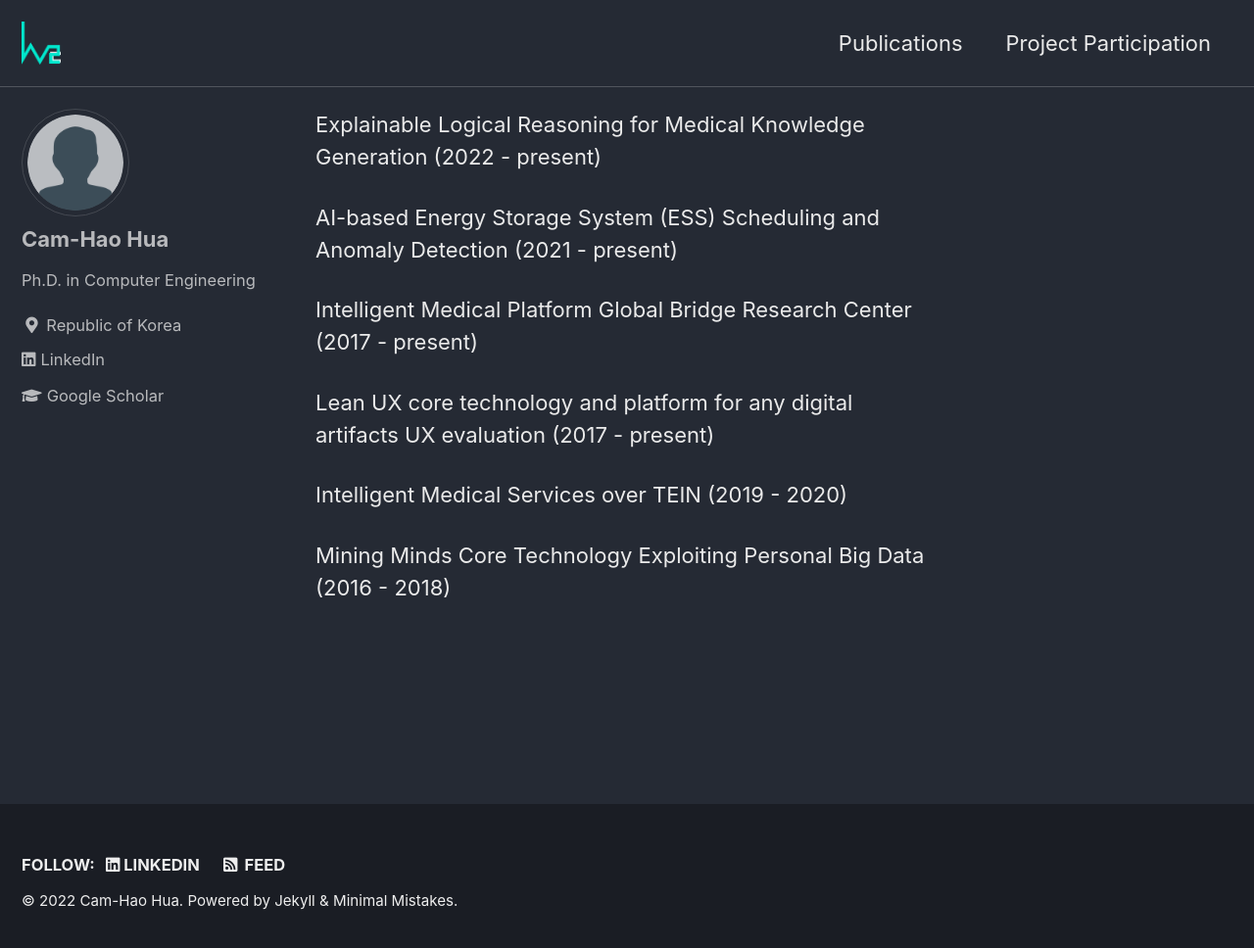
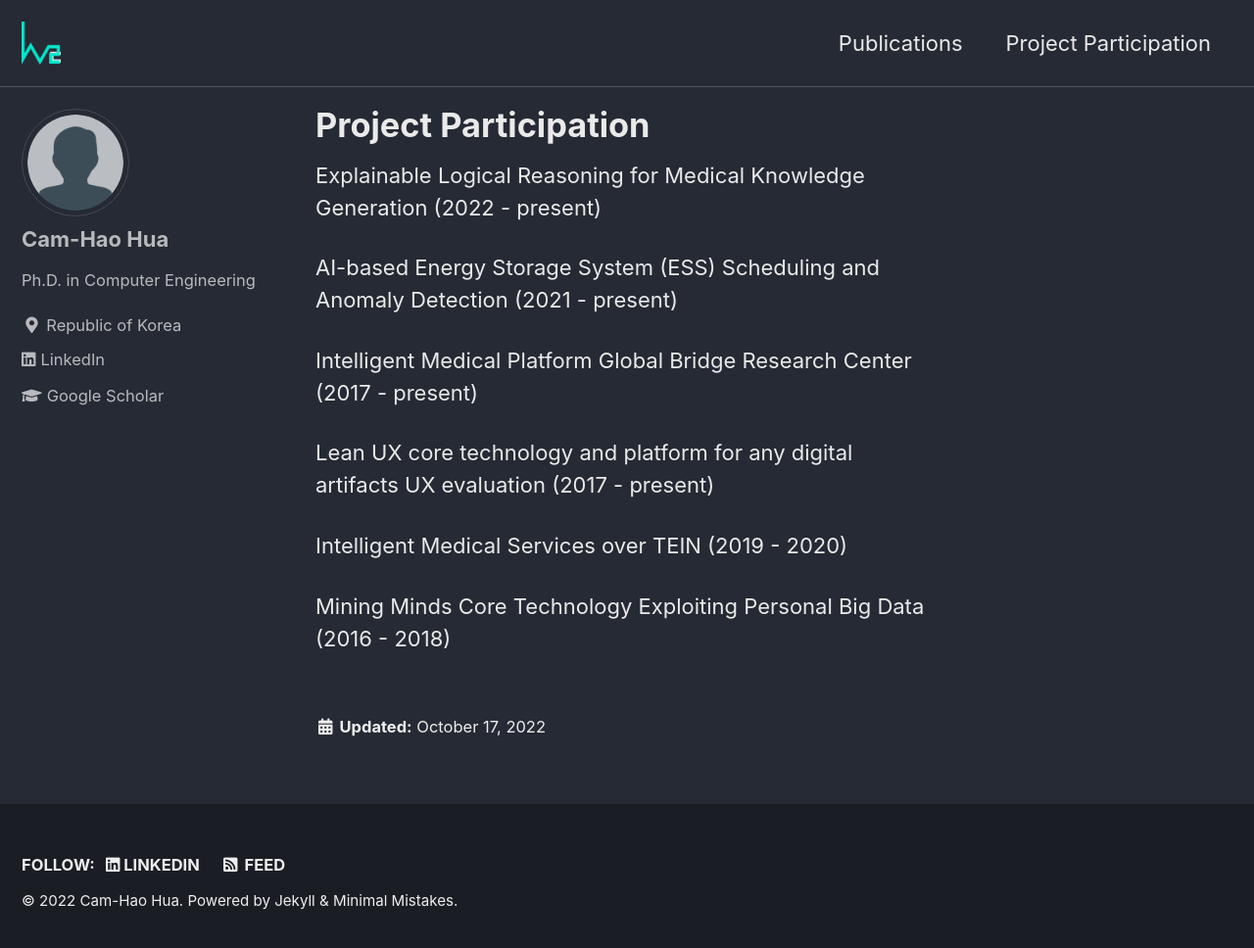
Before and after one commit to camhao168/camhao168.github.io, a Jekyll site: the page built from _pages/project.md, in a window 1280 px wide and 976 px high. Shown: the top 968 px of the window at 98% size. Built offline with Jekyll 4.4.1, drawn with Linux system fonts in a browser that asks for light colours; cached includes are drawn as plain includes; our own code applies the rules of GitHub Pages for plain Markdown files.

Commit message:
Update project.md

```diff
--- a/_pages/project.md
+++ b/_pages/project.md
@@ -1,3 +1,8 @@
+---
+title: "Project Participation"
+permalink: /project/
+date: 2022-10-17T12:58:00+00:00
+---
 
 Explainable Logical Reasoning for Medical Knowledge Generation (2022 - present)
 
```
